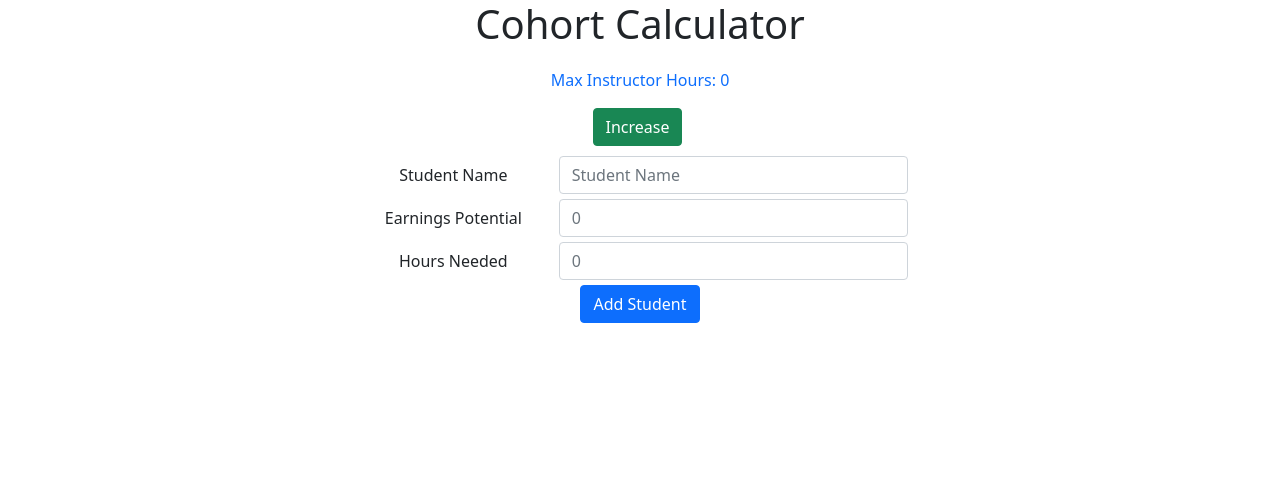
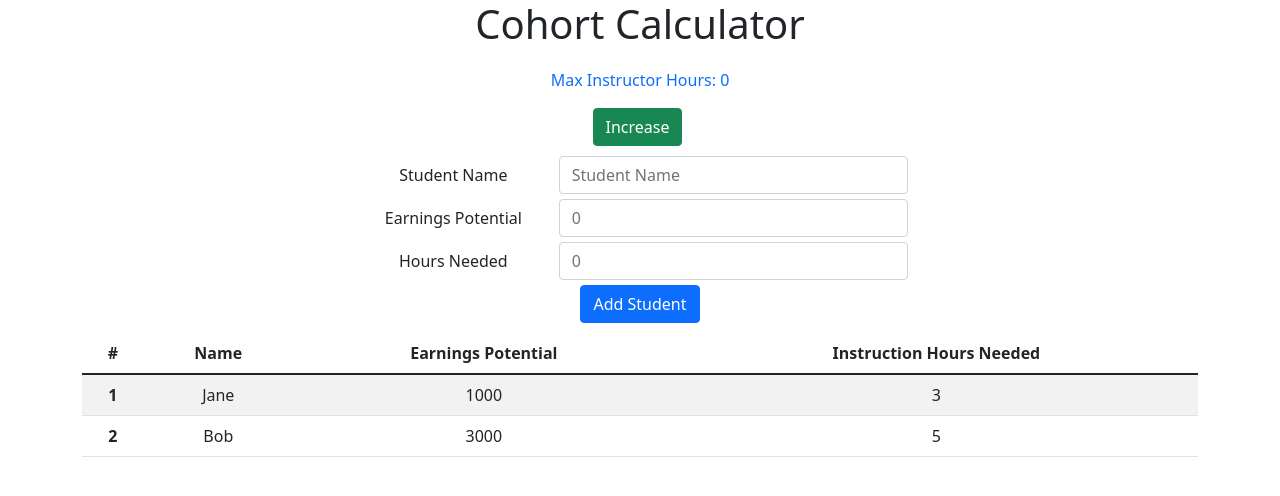
Before and after one commit to tflesui/cohort-calc, a React (Create React App) app: page / in a window 1280 px wide. Shown: the top 496 px of the page. Built offline with nearby package versions, Linux system fonts and the light colour scheme.

Commit message:
Added table to display student data

```diff
--- a/package.json
+++ b/package.json
@@ -11,6 +11,7 @@
     "react-dom": "^17.0.2",
     "react-scripts": "4.0.3",
     "reactstrap": "^8.10.0",
+    "uuid": "^8.3.2",
     "web-vitals": "^1.1.2"
   },
   "scripts": {
--- a/src/App.js
+++ b/src/App.js
@@ -2,20 +2,25 @@ import { Jumbotron, Container } from 'reactstrap';
 
 import Counter from './components/Counter/Counter';
 import Form from './components/Form/Form';
+import StudentList from './components/StudentList/StudentList';
 import MaxHoursProvider from './contexts/MaxHoursContext';
+import StudentsProvider from './contexts/StudentsContext';
 
 
 function App() {
   return (
     <div className="App">
       <MaxHoursProvider>
+        <StudentsProvider>
           <Container className='text-center'>
             <h1>Cohort Calculator</h1>
             <Jumbotron fluid>
               <Counter />
               <Form />
+              <StudentList />
             </Jumbotron>
           </Container>
+        </StudentsProvider>
       </MaxHoursProvider>
     </div>
   );
--- /dev/null
+++ b/src/components/StudentDetail/StudentDetail.js
@@ -0,0 +1,17 @@
+import React, { useContext } from 'react'
+import { StudentsContext } from '../../contexts/StudentsContext';
+
+const StudentDetail = ({ student }) => {
+  // individual student functions here
+  const { removeStudent } = useContext(StudentsContext)
+  return (
+    <tr onClick={() => removeStudent(student.id)}>
+      <th scope="row">{student.id}</th>
+      <td>{student.name}</td>
+      <td>{student.earnings}</td>
+      <td>{student.hoursNeeded}</td>
+    </tr>
+  )
+}
+
+export default StudentDetail;
--- a/src/components/StudentList/StudentList.js
+++ b/src/components/StudentList/StudentList.js
@@ -0,0 +1,30 @@
+import React, { useContext } from 'react'
+import { Table } from 'reactstrap';
+
+import { StudentsContext } from '../../contexts/StudentsContext'
+import StudentDetail from '../StudentDetail/StudentDetail';
+
+const StudentList = () => {
+  const { students } = useContext(StudentsContext);
+  return students.length ? (
+    <Table striped>
+      <thead>
+        <tr>
+          <th>#</th>
+          <th>Name</th>
+          <th>Earnings Potential</th>
+          <th>Instruction Hours Needed</th>
+        </tr>
+      </thead>
+      <tbody>
+        {
+          students.map(student => {
+            return <StudentDetail student={student} key={student.id}/>
+          })
+        }
+      </tbody>
+    </Table>
+  ) : ''
+}
+
+export default StudentList
--- a/src/contexts/StudentsContext.js
+++ b/src/contexts/StudentsContext.js
@@ -0,0 +1,39 @@
+import React, { createContext, useState } from 'react';
+import { v1 as uuidv1 } from 'uuid';
+
+export const StudentsContext = createContext();
+
+const StudentsProvider = props => {
+  const [students, setStudents] = useState([
+    {
+      id: 1,
+      name: 'Jane',
+      earnings: 1000,
+      hoursNeeded: 3
+    },
+    {
+      id: 2,
+      name: 'Bob',
+      earnings: 3000,
+      hoursNeeded: 5
+    },
+  ]);
+
+  // Students functions go here
+  const addStudent = (name, earnings, hoursNeeded) => {
+    setStudents([...students, {name, earnings, hoursNeeded, id: uuidv1() }])
+  }
+
+  const removeStudent = id => {
+    setStudents(students.filter(student => student.id !== id));
+  }
+
+  return (
+    <StudentsContext.Provider
+      value={{students, addStudent, removeStudent}}>
+        { props.children }
+    </StudentsContext.Provider>
+  )
+}
+
+export default StudentsProvider;
```
Also changed, not shown: src/components/StudentDetail/StudentDetail.css (added), 2 other files (tests, documents, lock files or other folders). Lines whose indentation alone changed are shown as unchanged.
